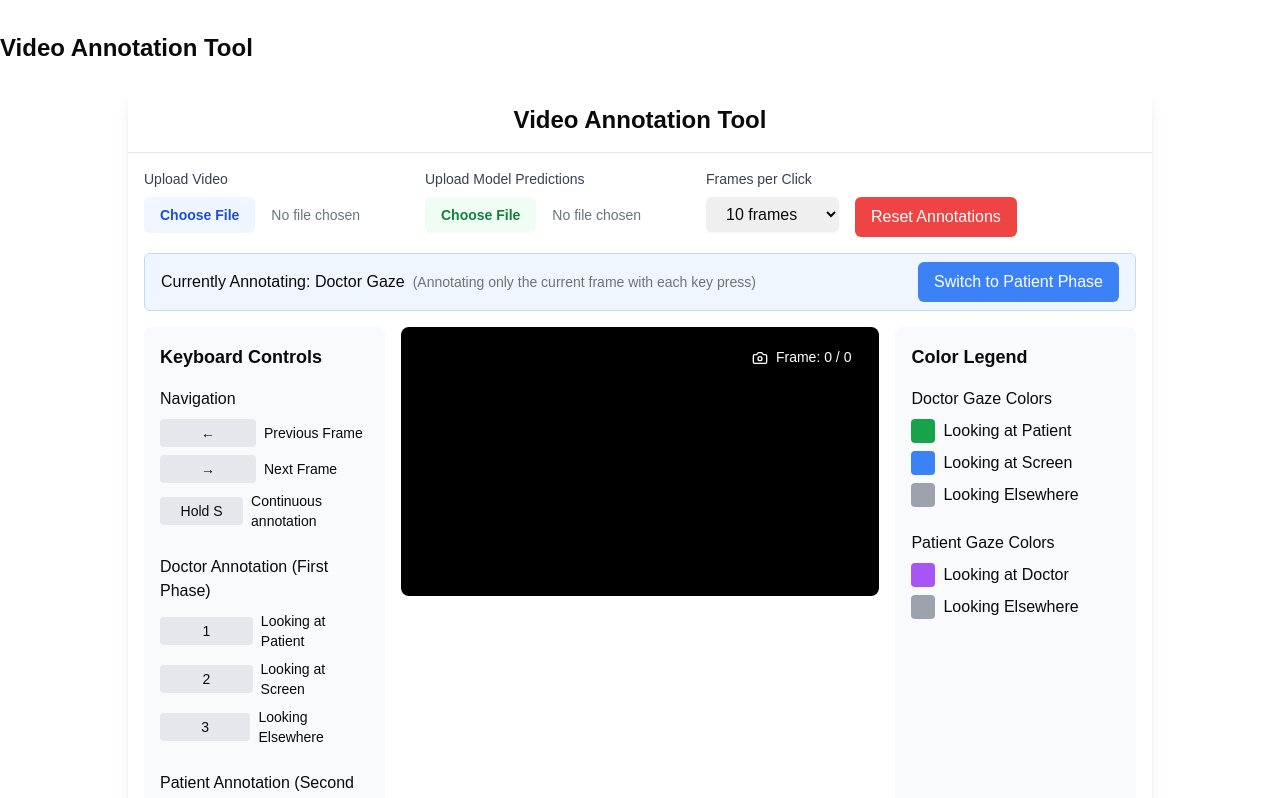
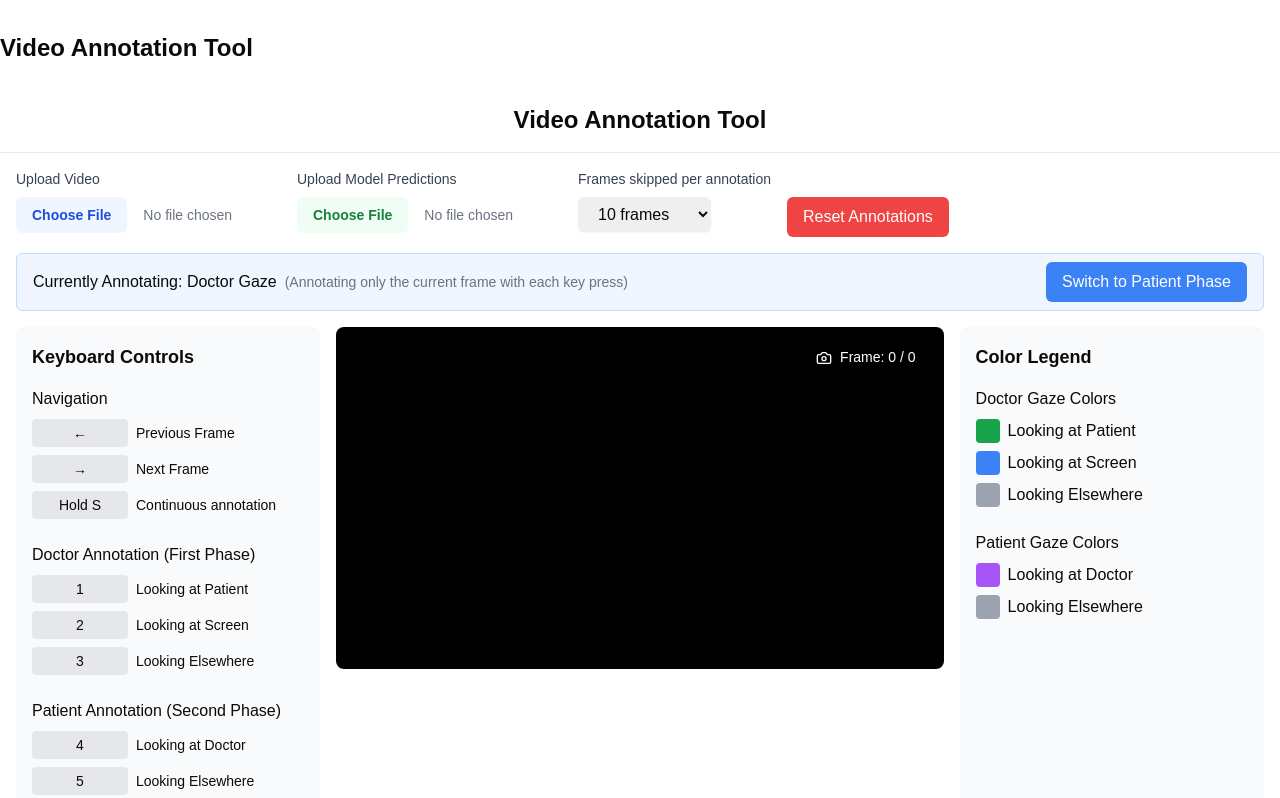
Before and after one commit to zanedurante/video-annotator, a Next.js app: page / in a window 1280 px wide. Shown: the top 798 px of the page. Built offline with nearby package versions, Linux system fonts and the light colour scheme.

Commit message:
final updates

```diff
--- a/src/components/video-annotator/VideoAnnotator.tsx
+++ b/src/components/video-annotator/VideoAnnotator.tsx
@@ -390,7 +390,7 @@
   };
 
   return (
-    <div className="w-full max-w-5xl mx-auto bg-white rounded-lg shadow-lg">
+    <div className="w-full max-w-7xl mx-auto bg-white rounded-lg shadow-lg">
       <h2 className="text-2xl font-bold text-center py-4 border-b border-gray-200">
         Video Annotation Tool
       </h2>
@@ -437,7 +437,7 @@
           </div>
           <div className="space-y-2">
             <label className="block text-sm font-medium text-gray-700">
-              Frames per Click
+              Frames skipped per annotation
             </label>
             <select
               value={frameInterval}
```
